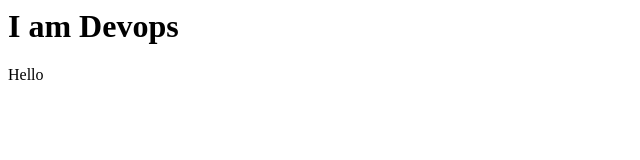
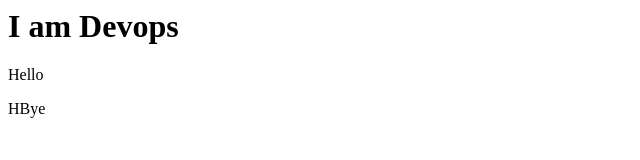
Before and after one commit to Vamsi1395/Devops, a plain HTML site: page index.html in a window 1280 px wide. Shown: the full height of the page, 0-640 px from the left. Drawn offline with Linux system fonts and the light colour scheme.

Commit message:
Update index.html

```diff
--- a/index.html
+++ b/index.html
@@ -5,5 +5,6 @@
   <body>
     <h1>I am Devops</h1>
     <p>Hello</p>
+    <p>HBye</p>
   </body>
 </html>
```
